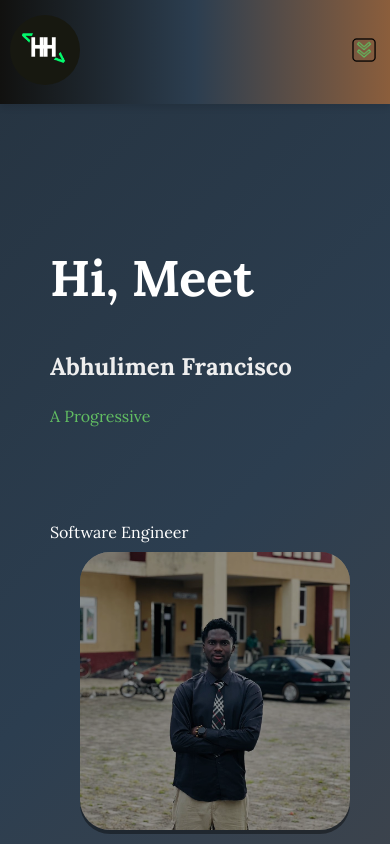
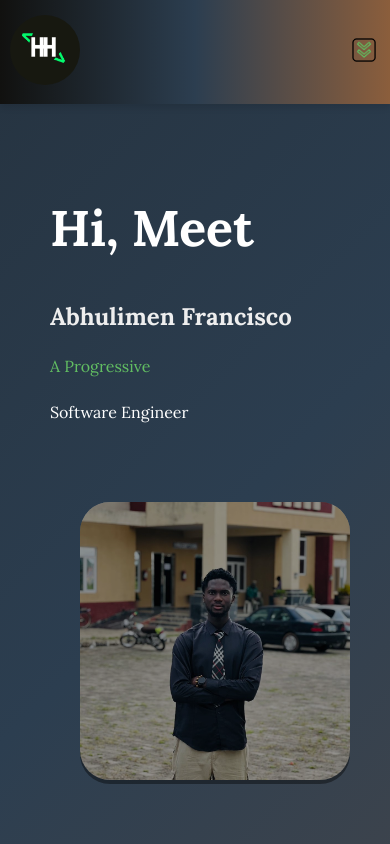
Before and after one commit to Yehhmii/Dev-v2.0, a React (Vite) app in the folder client/: page / in a window 390 px wide. Shown: the top 844 px of the page. Built offline with nearby package versions, Linux system fonts and the light colour scheme.

Commit message:
updated the textanimation position

```diff
--- a/client/src/components/home/home.css
+++ b/client/src/components/home/home.css
@@ -39,7 +39,9 @@
 .textDivs p{
     color: #62be62;
 }
-
+.textANIME{
+    position: relative;
+}
 .homeImg {
     position: relative;
     width: 500px;
@@ -116,6 +118,7 @@
 
 @media  screen and (max-width: 635px) {
     .hometext{
+        margin-top: 50px;
         margin-left: 50px;
     }
     .homeImg{
--- a/client/src/components/home/textAnimation.css
+++ b/client/src/components/home/textAnimation.css
@@ -6,7 +6,7 @@
     font-size:1rem;
     color: #ffffff;
     overflow: hidden;
-    margin-top: 140px;
+    margin-top: 50px;
 }
 
 .animatedText {
@@ -30,6 +30,7 @@
 
 @media  screen and (max-width: 350px) {
     .textContainer{
+         margin-top: 0px;
 
         padding-top: 120px;
     }
```
Also changed, not shown: 4 other files (tests, documents, lock files or other folders).
